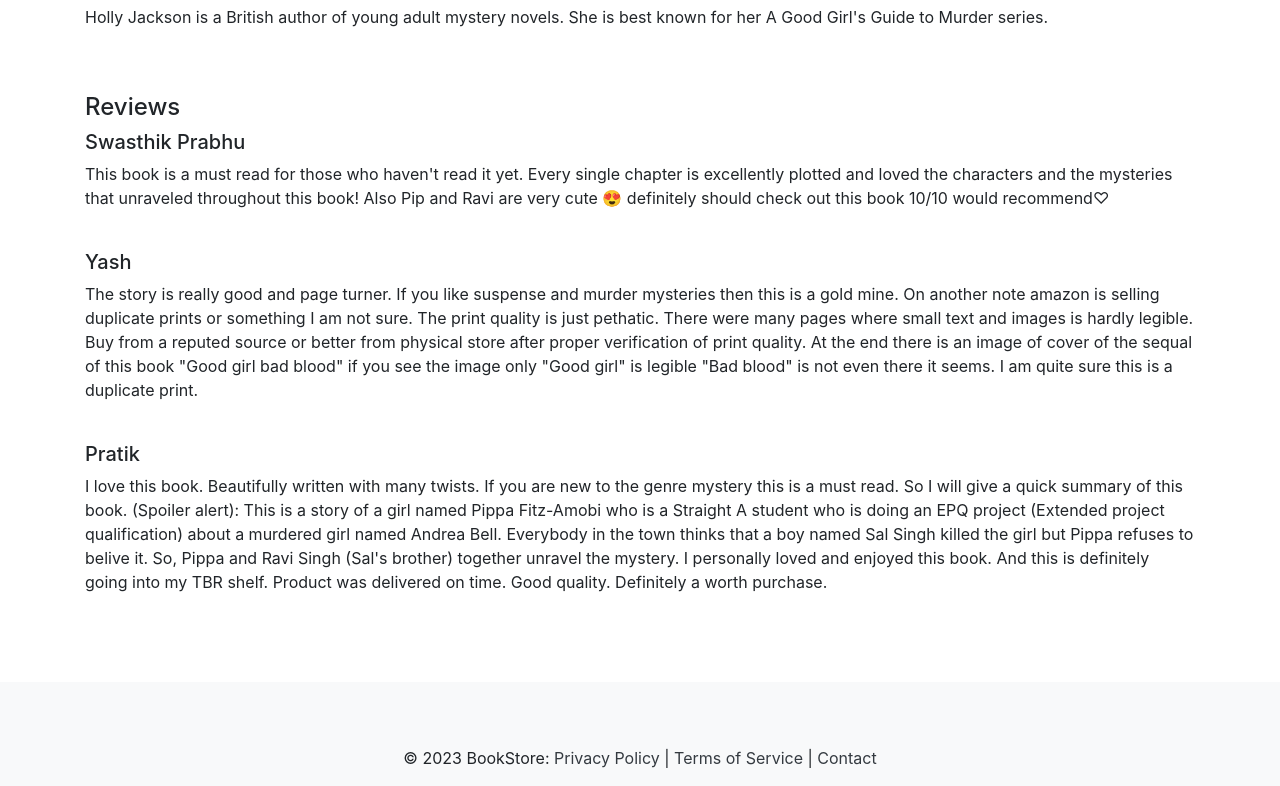
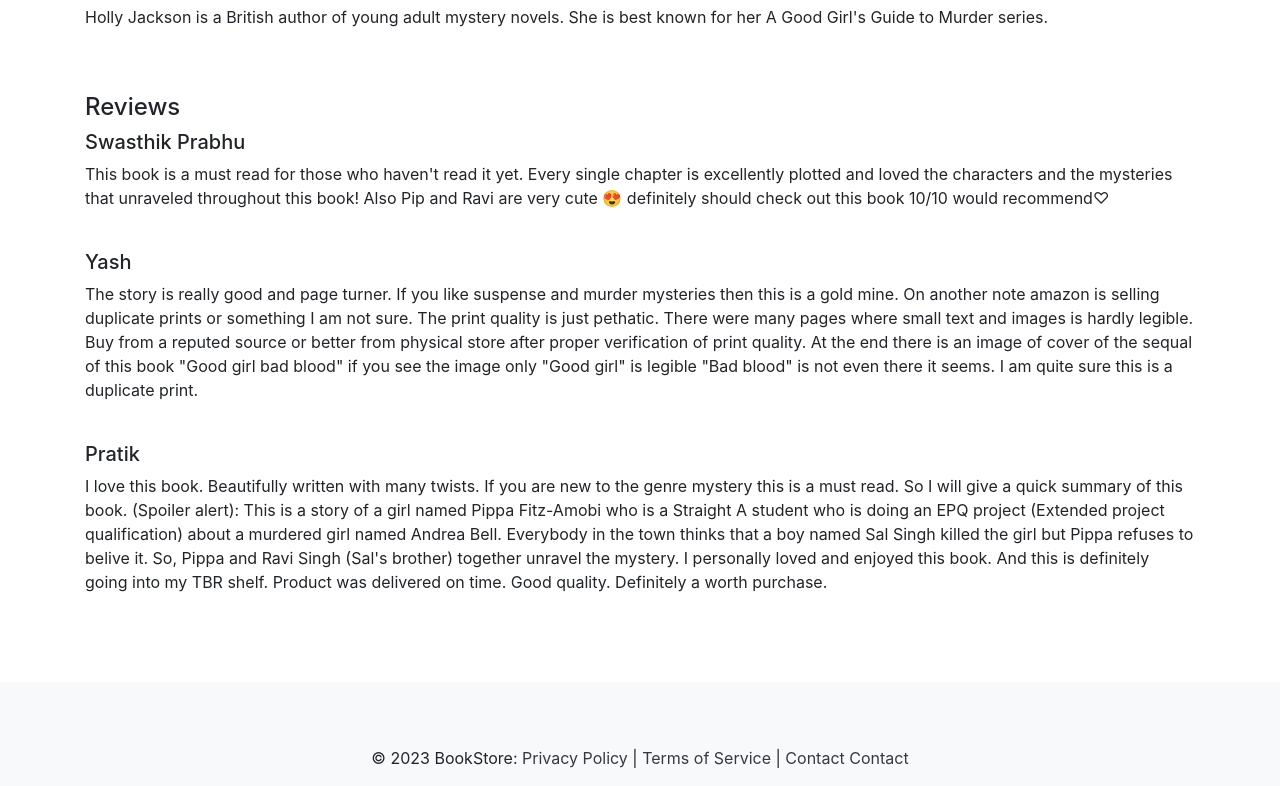
Before and after one commit to Puneethkumar16/bookstore, a plain HTML site: page Assignment 2/Assignment 2/Art.html in a window 1280 px wide. Shown: the part 460-1246 px from the top of the page. Drawn offline with nearby package versions, Linux system fonts and the light colour scheme.

Commit message:
Update Art.html

```diff
--- a/Assignment 2/Assignment 2/Art.html
+++ b/Assignment 2/Assignment 2/Art.html
@@ -140,6 +140,8 @@
       <a class="text-dark" href="#">Privacy Policy</a> |
       <a class="text-dark" href="#">Terms of Service</a> |
       <a class="text-dark" href="#">Contact</a>
+      <a class="text-dark" href="#">Contact</a>
+
     </div>
   </footer>
 
```
